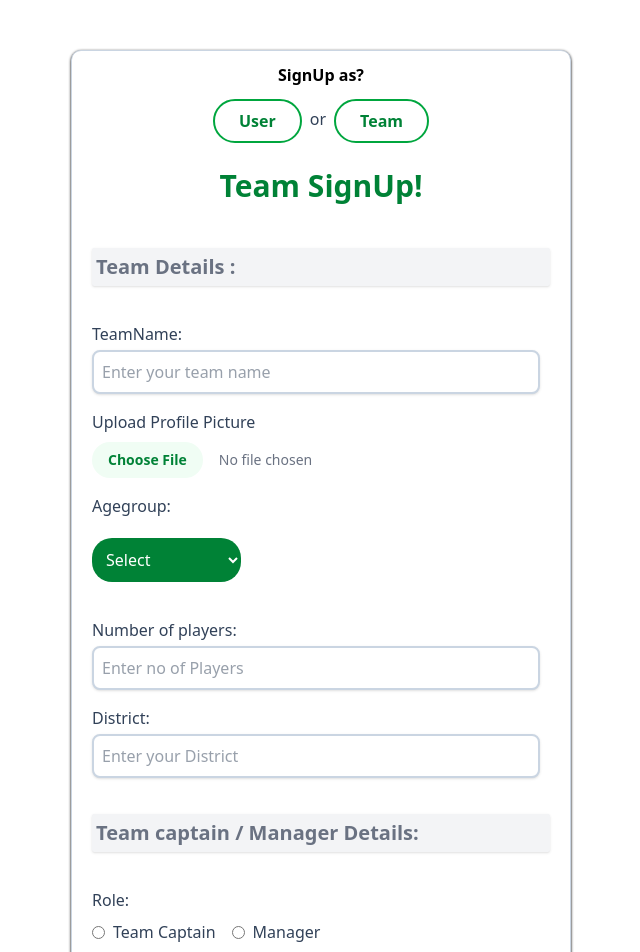
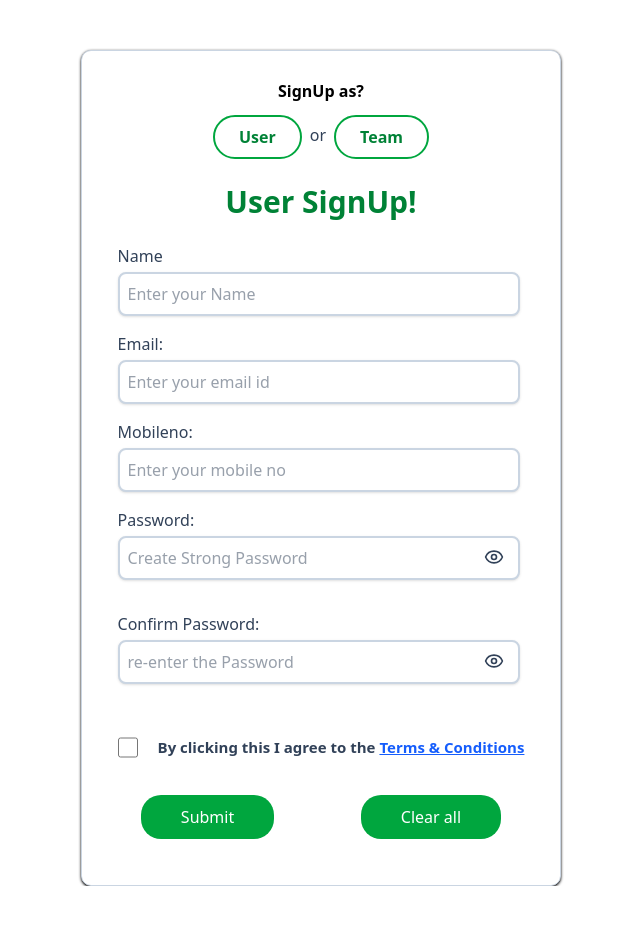
Before and after one commit to SANJIVVV/CRIC, a React (Vite) app: page /register in a window 1280 px wide. Shown: the top 952 px of the page, without its empty margins (319-959 px from the left). After the commit the page ends 886 px from the top, so only its background shows below. Built offline with nearby package versions, Linux system fonts and the light colour scheme.

Commit message:
update register added  dependencies yup

```diff
--- a/package.json
+++ b/package.json
@@ -16,7 +16,8 @@
     "react-dom": "^19.1.0",
     "react-router-dom": "^7.6.2",
     "tailwindcss": "^4.1.10",
-    "validator": "^13.15.15"
+    "validator": "^13.15.15",
+    "yup": "^1.6.1"
   },
   "devDependencies": {
     "@eslint/js": "^9.25.0",
--- a/src/Register.jsx
+++ b/src/Register.jsx
@@ -1,4 +1,7 @@
 import { useState } from "react";
+import { EyeOff, Eye, User } from "lucide-react";
+import * as Yup from 'yup';
+import { useNavigate } from 'react-router-dom';
 function Register()
 {
 
@@ -16,7 +19,7 @@ function Register()
 
         },
         {
-          id: "Upload Profile Picture",
+          id: "Upload Team Logo",
           type: "image",
           required: false
        },
@@ -75,7 +78,7 @@ function Register()
           required:true
         },
         {
-          id:"Addhar Number:",
+          id:"Aadhar Number:",
           type:"text",
           placeholder: "Enter Addhar no ",
           required:true
@@ -147,16 +150,19 @@ function Register()
 
 
 
-    const [Users,setuser]=useState(team)
+    const [Users,setuser]=useState(user)
     const [formValues, setFormValues] = useState({});
-    const [activeRole, setActiveRole] = useState(team);
+    const [activeRole, setActiveRole] = useState("user");
     const [previewImage, setPreviewImage] = useState(null);
+    const [show, setShow] = useState(false);
+    const [errors, setErrors] = useState({});
 
-
+    const navigate=useNavigate()
 
     const handleChange = (e) => {
     const { name, type, value, checked } = e.target;
     setFormValues({...formValues,[name]: type === "checkbox" ? checked : value});
+
   };
 
 
@@ -180,50 +186,226 @@ function Register()
   }
 };
 
+const Districts = ["Ariyalur","Chengalpattu","Chennai","Coimbatore","Cuddalore","Dharmapuri","Dindigul","Erode","Kallakurichi","Kancheepuram","Karur","Krishnagiri","Madurai","Mayiladuthurai","Nagapattinam","Namakkal","Nilgiris","Perambalur","Pudukkottai","Ramanathapuram","Ranipet","Salem","Sivaganga","Tenkasi","Thanjavur","Theni","Thoothukudi","Tiruchirappalli","Tirunelveli","Tirupathur","Tiruppur","Tiruvallur","Tiruvannamalai","Tiruvarur","Vellore","Viluppuram","Virudhunagar"];
 
+const buildValidationSchema = (Users) => {
+  const shape = {};
 
-    const comp = Users.map((field, index) => (
-        <div key={index} className="w-full mb-4">
-        {field.type ==="Heading" ?(
-          <h1 className="text-[20px]  font-bold font-sans m-5  p-1  text-gray-500 rounded-[2px] shadow-sm  bg-gray-100">{field.id}</h1>
-        ): field.type === "checkbox" ? (
-          <div className=" flex text-[15px] font-bold font-sans m-5 text-green-950">
+  Users.forEach((field) => {
+    const name = field.id;
+    const type = field.type.toLowerCase();
+    let validator = Yup.string();
 
-            <input className="w-[20px] accent-green-400"
-              type="checkbox"
-              name={field.id}
-              checked={ formValues[field.id]||false}
-              required={field.required}
-              onChange={handleChange}
-            />
-            <label className="text-slate-700 font-sans ml-5">{field.id ==="Terms & conditions" ? (<div className="flex"><p className="display-inline">By clicking this i agree to the </p><a href="/terms" target="_blank" className="text-blue-600 underline">
-         Terms & Conditions
-        </a></div>):( field.id)}</label>
+    if (field.required) {
+      validator = validator.required("This field is required *");
+    }
 
-            </div>
-          ):(<label className="text-slate-700 font-sans ml-5 block">{field.id}</label>)
+    if (name.toLowerCase().includes("email")) {
+      validator = validator.email("Invalid email format");
+    }
+
+    if (name.toLowerCase().includes("mobile")) {
+      validator = Yup.string()
+        .matches(/^[0-9]{10}$/, "Enter a valid 10-digit mobile number")
+        .required("Mobile number is required *");
+    }
+
+    if (name.toLowerCase().includes("aadhar")) {
+      validator = Yup.string()
+        .matches(/^[0-9]{12}$/, "Aadhar number must be 12 digits")
+        .required("Aadhar number is required *");
+    }
+
+    if (name.toLowerCase().includes("district")) {
+  validator = Yup.string()
+    .required("District is required *")
+    .oneOf(Districts, "Enter a valid district");
+}
+
+    if (name.toLowerCase().includes("players")) {
+      validator = Yup.number()
+        .typeError("Must be a number")
+        .max(20, "Maximum 20 players allowed")
+        .required("This field is required *");
+    }
+
+    if (name.toLowerCase() === "password:") {
+      validator = Yup.string()
+        .matches(
+          /^(?=.*[a-z])(?=.*[A-Z])(?=.*\d)(?=.*[@$!%*#?&]).{8,}$/,
+          "Password must be at least 8 characters, include uppercase, lowercase, number, and special character"
+        )
+        .required("Password is required *");
+    }
+
+    if (name.toLowerCase() === "confirm password:") {
+      validator = Yup.string()
+        .oneOf([Yup.ref("Password:")], "Password didn't matched")
+        .required("Please confirm your password *");
+    }
+
+    if (type === "checkbox") {
+     validator = Yup.boolean()
+    .required("You must select this field*")
+    .oneOf([true], "You must select this field*");
 }
 
 
-        {(
-        field.type === "text" || field.type === "email" || field.type === "password"|| field.type==="date") && (
+    if (type === "select" || type === "radio") {
+      validator = validator.required("Please select an option *");
+    }
+
+    if (type === "image") {
+      validator = Yup.mixed()
+    .required("Image is required *")
+    .test("fileExists", "Image is required *", (value) => {
+      return value instanceof File;
+    })
+    .test("fileType", "Only JPG/PNG images are allowed", (value) => {
+      return value && ["image/jpeg", "image/png"].includes(value.type);
+    })
+
+
+    }
+    shape[name] = validator;
+  });
+
+  return Yup.object().shape(shape);
+};
+
+
+const validationSchema = buildValidationSchema(Users);
+
+const validateForm = async () => {
+  try {
+    await validationSchema.validate(formValues, { abortEarly: false });
+    setErrors({});
+    return true;
+  } catch (err) {
+    const formattedErrors = {};
+    err.inner.forEach((error) => {
+      formattedErrors[error.path] = error.message;
+    });
+    setErrors(formattedErrors);
+    return false;
+  }
+};
+
+const handleSubmit = async (e) => {
+  e.preventDefault();
+  const isValid = await validateForm();
+
+  if (isValid) {
+    console.log("Form submitted", formValues);
+    setTimeout(() => {
+    alert("Registered Successfully! Go to login page.");
+    navigate("/login");
+  }, 30);
+    // proceed with submission
+
+  } else {
+
+    console.log("Fix validation errors first");
+  }
+};
+
+const comp = Users.map((field, index) => {
+  const isPasswordField =
+    field.type === "password" && field.id.toLowerCase().includes("password");
+  const inputType = isPasswordField ? (show ? "text" : "password") : field.type;
+
+  return (
+    <div key={index} className="w-full mb-4">
+      {field.type === "Heading" ? (
+        <h1 className="text-[20px] font-bold font-sans m-5 p-1 text-gray-500 rounded-[2px] shadow-sm bg-gray-100">
+          {field.id}
+        </h1>
+      ) : field.type === "checkbox" ? (
+      <>
+        <div className="flex text-[15px] font-bold font-sans m-5 text-green-950">
           <input
-              className="p-2  border-2 border-slate-300 ml-5 mt-1  rounded-lg shadow-sm  focus:ring-emerald-500 text-base bg-white w-[90%]"
+            className="w-[20px] accent-green-400"
+            type="checkbox"
+            name={field.id}
+            checked={formValues[field.id] || false}
+            onChange={handleChange}
+          />
+          <label className="text-slate-700 font-sans ml-5">
+            {field.id === "Terms & conditions" ? (
+              <div className="flex">
+                <p className="inline">By clicking this I agree to the </p>
+                <a
+                  href="/terms"
+                  target="_blank"
+                  className="text-blue-600 underline ml-1"
+                >
+                  Terms & Conditions
+                </a>
+              </div>
+            ) : (
+              field.id
+            )}
+          </label>
+
+        </div>
+        {errors[field.id] && (
+            <p className="text-red-600 text-sm ml-5 mt-1">{errors[field.id]}</p>
+          )}
+          </>
+      ) : (
+        <label className="text-slate-700 font-sans ml-5 block">{field.id}</label>
+      )}
+
+      {(field.type === "text" ||
+        field.type === "email" ||
+        field.type === "date") && (
+        <>
+          <input
+            className="p-2 border-2 border-slate-300 ml-5 mt-1 rounded-lg shadow-sm focus:ring-emerald-500 text-base bg-white w-[90%]"
             type={field.type}
             name={field.id}
             placeholder={field.placeholder}
             value={formValues[field.id] || ""}
             required={field.required}
             onChange={handleChange}
+          />
+          {errors[field.id] && (
+            <p className="text-red-600 text-sm ml-5 mt-1">{errors[field.id]}</p>
+          )}
+        </>
+      )}
 
+      {field.type === "password" && (
+        <div className="relative w-full mb-4">
+          <input
+            className="p-2 border-2 border-slate-300 ml-5 mt-1 rounded-lg shadow-sm focus:ring-emerald-500 text-base bg-white w-[90%]"
+            type={show ? "text" : "password"}
+            name={field.id}
+            placeholder={field.placeholder}
+            value={formValues[field.id] || ""}
+            required={field.required}
+            onChange={handleChange}
           />
+          {errors[field.id] && (
+            <p className="text-red-600 text-sm ml-5 mt-1">{errors[field.id]}</p>
           )}
-          {field.type === "radio" && (<div className="flex flex-wrap ml-5 gap-4 mt-2">
-            {
-            field.options.map((option, idx) => (
+          <button
+            type="button"
+            onClick={() => setShow((prev) => !prev)}
+            className="absolute right-10 top-[25px] transform -translate-y-1/2 hover:text-emerald-600"
+          >
+            {show ? <EyeOff className="w-5 h-5" /> : <Eye className="w-5 h-5" />}
+          </button>
+        </div>
+      )}
 
-              <label key={idx} className="flex items-center gap-2" >
-                <input className="accent-green-300"
+      {field.type === "radio" && (
+        <>
+          <div className="flex flex-wrap ml-5 gap-4 mt-2">
+            {field.options.map((option, idx) => (
+              <label key={idx} className="flex items-center gap-2">
+                <input
+                  className="accent-green-300"
                   type="radio"
                   name={field.id}
                   checked={formValues[field.id] === option}
@@ -233,12 +415,16 @@ function Register()
                 />
                 {option}
               </label>
-
-
-
             ))}
           </div>
-          ) } {field.type === "select" && (
+          {errors[field.id] && (
+            <p className="text-red-600 text-sm ml-5 mt-1">{errors[field.id]}</p>
+          )}
+        </>
+      )}
+
+      {field.type === "select" && (
+        <>
           <select
             className="m-[20px] mb-[20px] p-[10px] pr-[50px] bg-green-700 text-white rounded-[20px]"
             name={field.id}
@@ -246,56 +432,62 @@ function Register()
             onChange={handleChange}
             required={field.required}
           >
-              <option value="" >Select</option>
+            <option value="">Select</option>
             {field.options.map((option, idx) => (
-                <option key={idx} value={option}>{option}</option>
+              <option key={idx} value={option}>
+                {option}
+              </option>
             ))}
           </select>
+          {errors[field.id] && (
+            <p className="text-red-600 text-sm ml-5 mt-1">{errors[field.id]}</p>
+          )}
+        </>
       )}
 
       {field.type === "image" && (
         <div className="ml-5 mt-2">
-    <input type="file" accept="image/*" onChange={(e) => {
-    const file = e.target.files[0];
-    if (file) {
-      setFormValues({ ...formValues, [field.id]: file });
-    }
-  }}
+          <input
+            type="file"
+            accept="image/*"
+            onChange={(e) => handleImageChange(e, field.id)}
             className="text-sm text-gray-500 file:mr-4 file:py-2 file:px-4 file:rounded-full file:border-0 file:text-sm file:font-semibold file:bg-green-50 file:text-green-700 hover:file:bg-green-100"
           />
-
-  </div>
-
-
-)}
-
           {formValues[`${field.id}_preview`] && (
             <img
               src={formValues[`${field.id}_preview`]}
               alt="Preview"
-    className="m-auto w-32 h-32 object-cover rounded-full border"
+              className="m-auto mt-4 w-32 h-32 object-cover rounded-full border"
             />
           )}
+          {errors[field.id] && (
+            <p className="text-red-600 text-sm ml-5 mt-1">{errors[field.id]}</p>
+          )}
+        </div>
+      )}
+    </div>
+  );
+});
 
 
-        </div>
-      ))
 
     return (
       //-----------------start------------------
 
         //bg-[#c2fff8]  #b2dbec    bg-gradient-to-r from-[#00ffff] to-white  #e1ebeb
-        <div className=" bg-center bg-cover bg-no-repeat bg-fixed p-[50px]" >
+                      //<div className=" m-auto  flex flex-col w-1/4 w-[500px] bg-white   pt-0 pl-0 p-4 pr-0  border border-slate-300 shadow-black shadow-sm rounded-[10px] text-slate-700 font-medium">
+
+        <div className=" flex justify-center  pt-[50px] " >
 
 
-              <div className=" m-auto  flex flex-col w-1/4 min-w-[500px] bg-white   pt-0 pl-0 p-4 pr-0  border border-slate-300 shadow-black shadow-sm rounded-[10px] text-slate-700 font-medium">
+                 <div className="m-auto flex flex-col  min-w-[32px] max-w-[500px] bg-white p-4 border border-slate-300 shadow-black shadow-sm rounded-[10px] text-slate-700 font-medium">
 
                   <div >
                         <p className="text-center mt-3 mb-3 text-black font-semibold">SignUp as?</p>
                         <div className="flex flex-nowrap justify-center">
-                          <button className="px-6 py-2 border-2 border-green-600 text-green-700 font-semibold rounded-full bg-white hover:bg-green-600 hover:text-white hover:shadow-md transition duration-300 ease-in-out focus:outline-none focus:ring-2 focus:ring-blue-400 focus:ring-offset-2" onClick={()=>changeUser(user)}>User</button>
+                          <button className="px-6 py-2 border-2 border-green-600 text-green-700 font-semibold rounded-full bg-white hover:bg-green-600 hover:text-white hover:shadow-md transition duration-300 ease-in-out focus:outline-none focus:ring-2 focus:ring-green-600 focus:ring-offset-2" onClick={()=>changeUser(user)}>User</button>
                           <p className="m-2">or</p>
-                          <button className="px-6 py-2 border-2 border-green-600 text-green-700 font-semibold rounded-full bg-white hover:bg-green-600 hover:text-white hover:shadow-md transition duration-300 ease-in-out focus:outline-none focus:ring-2 focus:ring-blue-400 focus:ring-offset-2" onClick={()=>changeUser(team)}>Team</button>
+                          <button className="px-6 py-2 border-2 border-green-600 text-green-700 font-semibold rounded-full bg-white hover:bg-green-600 hover:text-white hover:shadow-md transition duration-300 ease-in-out focus:outline-none focus:ring-2 focus:ring-green-600 focus:ring-offset-2" onClick={()=>changeUser(team)}>Team</button>
                         </div>
                        </div>
 
@@ -306,15 +498,30 @@ function Register()
 
 
                   {comp}
-                  <>
 
-      </>
 
-                  <div className=" flex flex-row justify-around flex-wrap">
 
-                    <button className="px-[40px] py-[10px] mb-[30px] bg-green-800 text-white rounded-[20px] font-sans">Submit</button>
-                    <button className="px-[40px] py-[10px] mb-[30px] bg-green-800 text-white rounded-[20px] font-sans">Clear</button>
+                <div className="flex flex-row justify-around flex-wrap">
+                  <button
+                    className="px-[40px] py-[10px] mb-[30px] bg-green-600 hover:bg-green-800  text-white rounded-[20px] font-sans"
+                    onClick={handleSubmit}
+                  >
+                    Submit
+                  </button>
+                  <button
+                    className="px-[40px] py-[10px] mb-[30px] bg-green-600 hover:bg-green-800  text-white rounded-[20px] font-sans"
+                    onClick={() => {
+                      setFormValues({});
+                      setErrors({});
+                    }}
+                  >
+                    Clear all
+                  </button>
                 </div>
+
+
+
+
             </div>
         </div>
 
@@ -322,11 +529,21 @@ function Register()
     )
 
 
-    function changeUser(user)
+    function changeUser(role)
     {
-        setuser(user)
-        setFormValues({});
-        setActiveRole(user === team ? "team" : "user");
+
+
+        setuser(role);
+        const newFormValues = {};
+       role.forEach((field) => {
+       if (field.type === "checkbox") {
+         newFormValues[field.id] = false;
+        }
+
+       });
+        setFormValues(newFormValues);
+        setActiveRole(role === team ? "team" : "user");
+        setErrors({});
         setPreviewImage(null)
     }
 
```
Also changed, not shown: 1 other file (tests, documents, lock files or other folders). Lines whose indentation alone changed are shown as unchanged.
